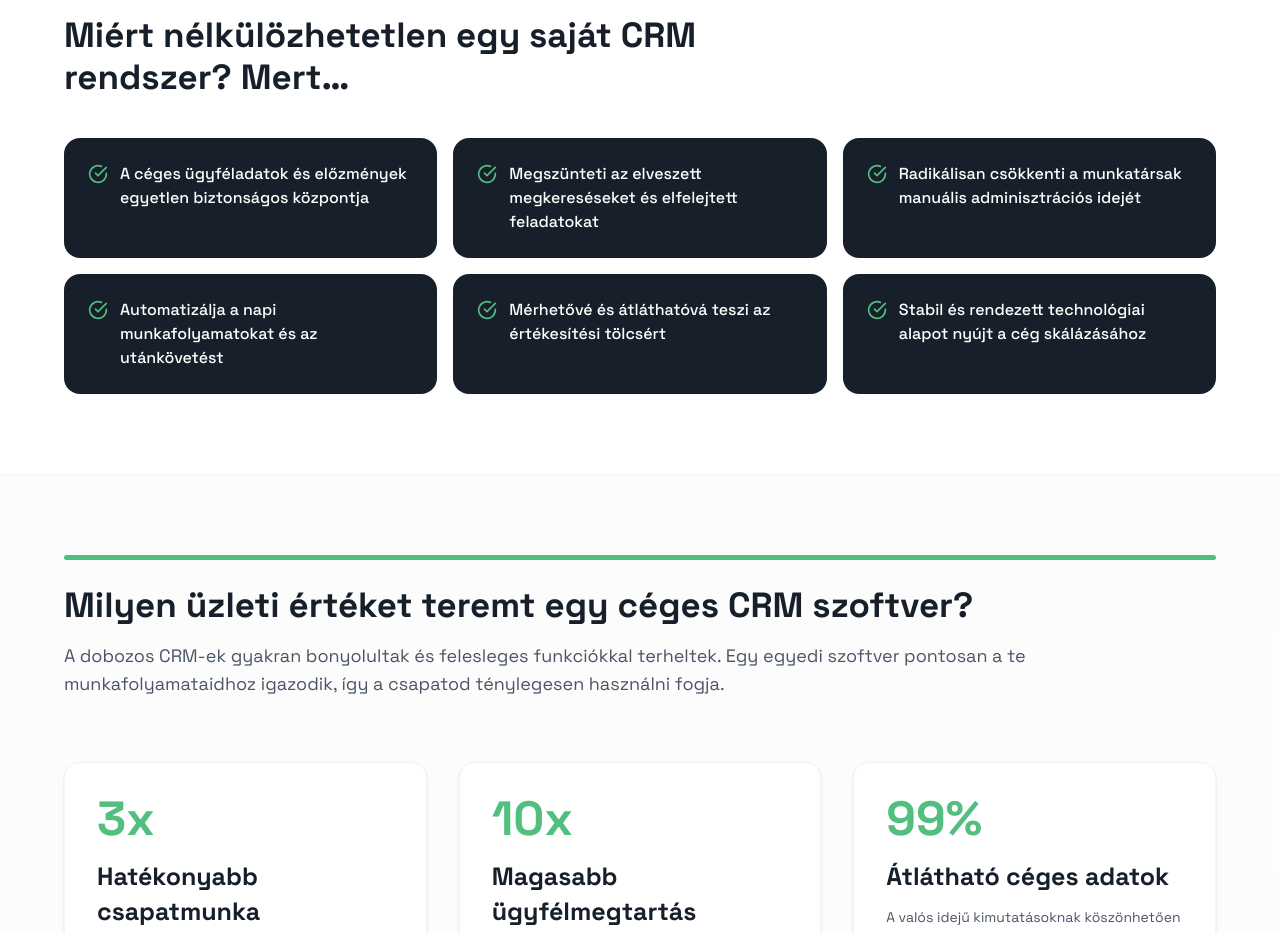
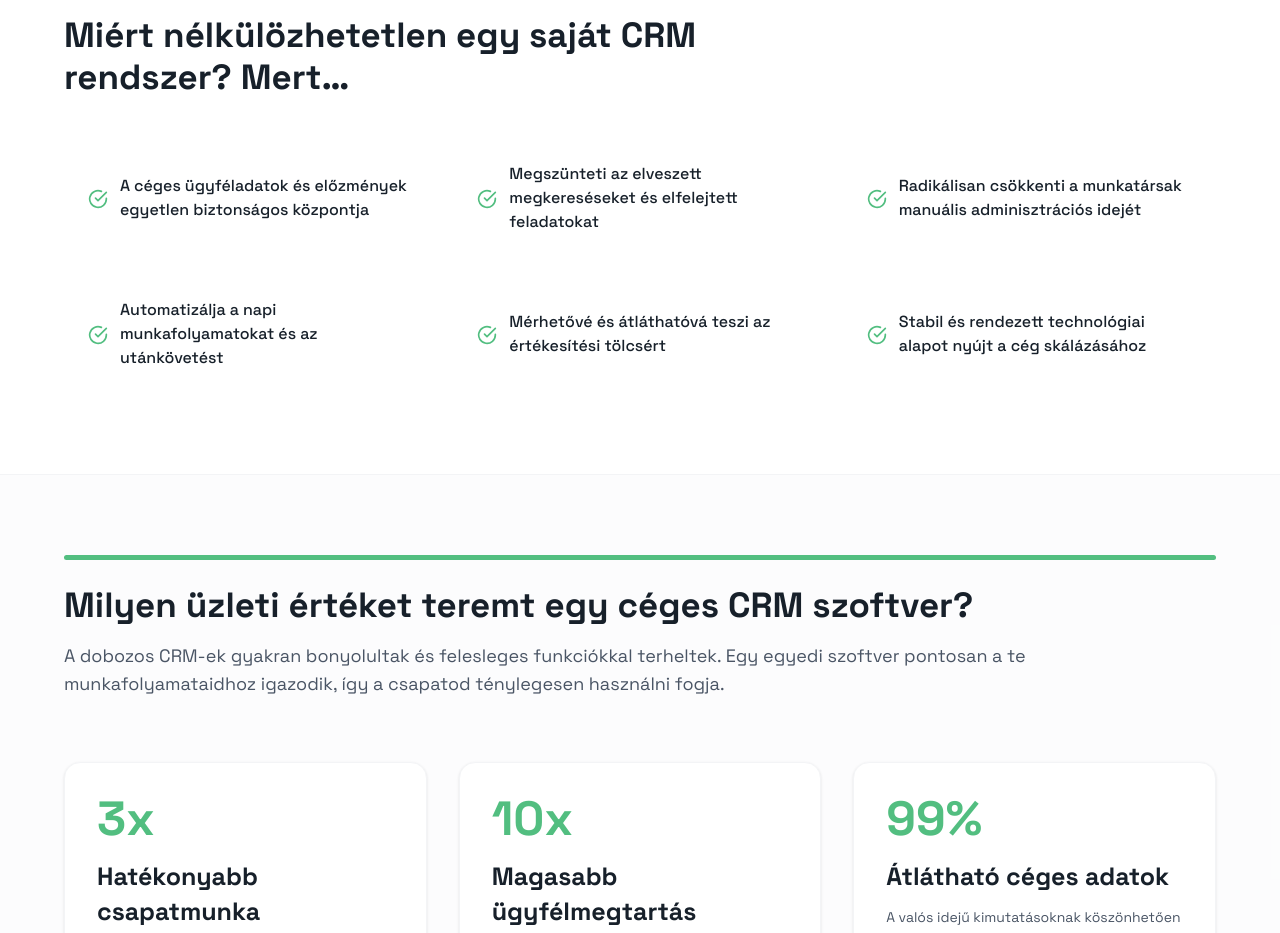
Before and after one commit to Quruzslo/PreferSite, a Next.js app: page /szolgaltatasok/crm in a window 1280 px wide. Shown: the part 900-1833 px from the top of the page. Built offline with nearby package versions, Linux system fonts and the light colour scheme.

Commit message:
service page content módosítás

```diff
--- a/app/szolgaltatasok/[id]/ServicePageContent.tsx
+++ b/app/szolgaltatasok/[id]/ServicePageContent.tsx
@@ -272,10 +272,10 @@ export default function ServicePageContent({
                 initial="hidden"
                 whileInView="visible"
                 viewport={{ once: false, amount: 0.3 }}
-                className="flex items-start gap-3 rounded-2xl bg-dark-color p-6 transition-colors "
+                className="flex items-center gap-3 rounded-2xl bg-transparent p-6 transition-colors "
               >
                 <FiCheckCircle className="mt-0.5 h-5 w-5 shrink-0 text-green" />
-                <p className=" font-medium text-white">{item}</p>
+                <p className=" font-medium text-dark-color">{item}</p>
               </motion.div>
             ))}
           </div>
```
